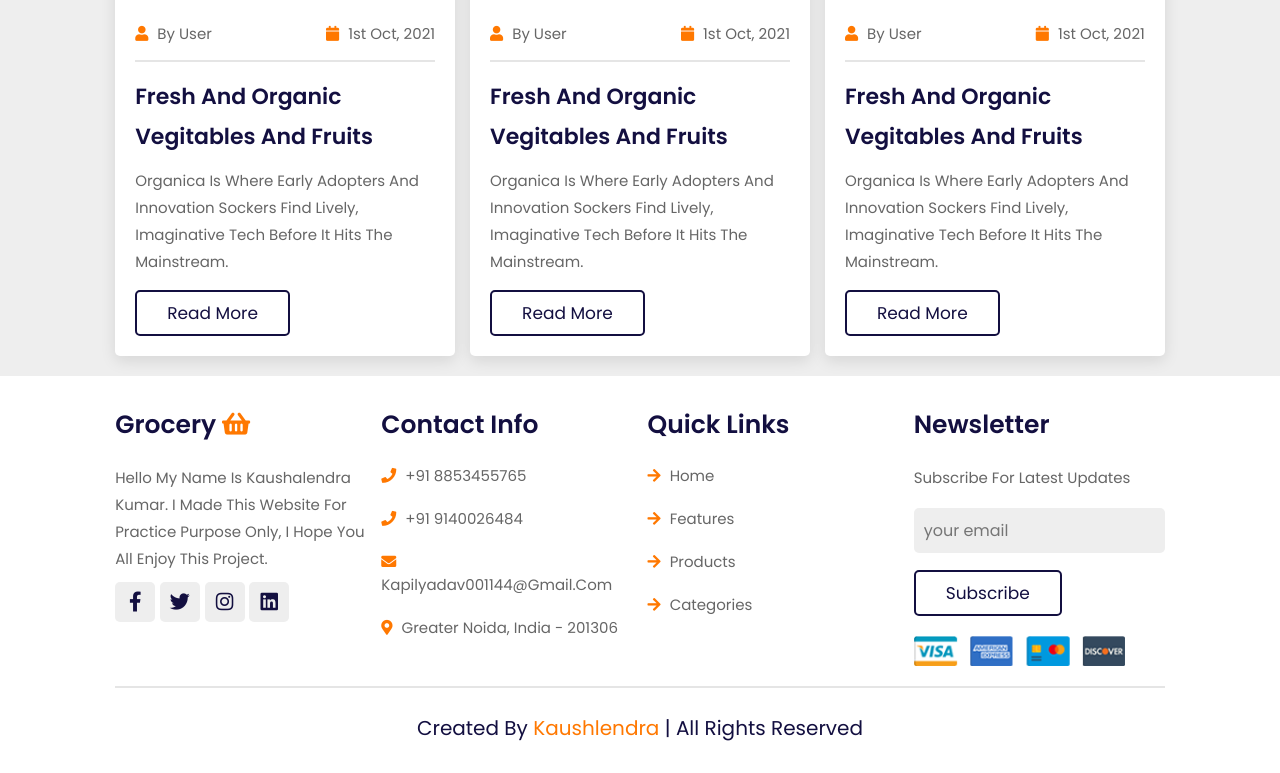
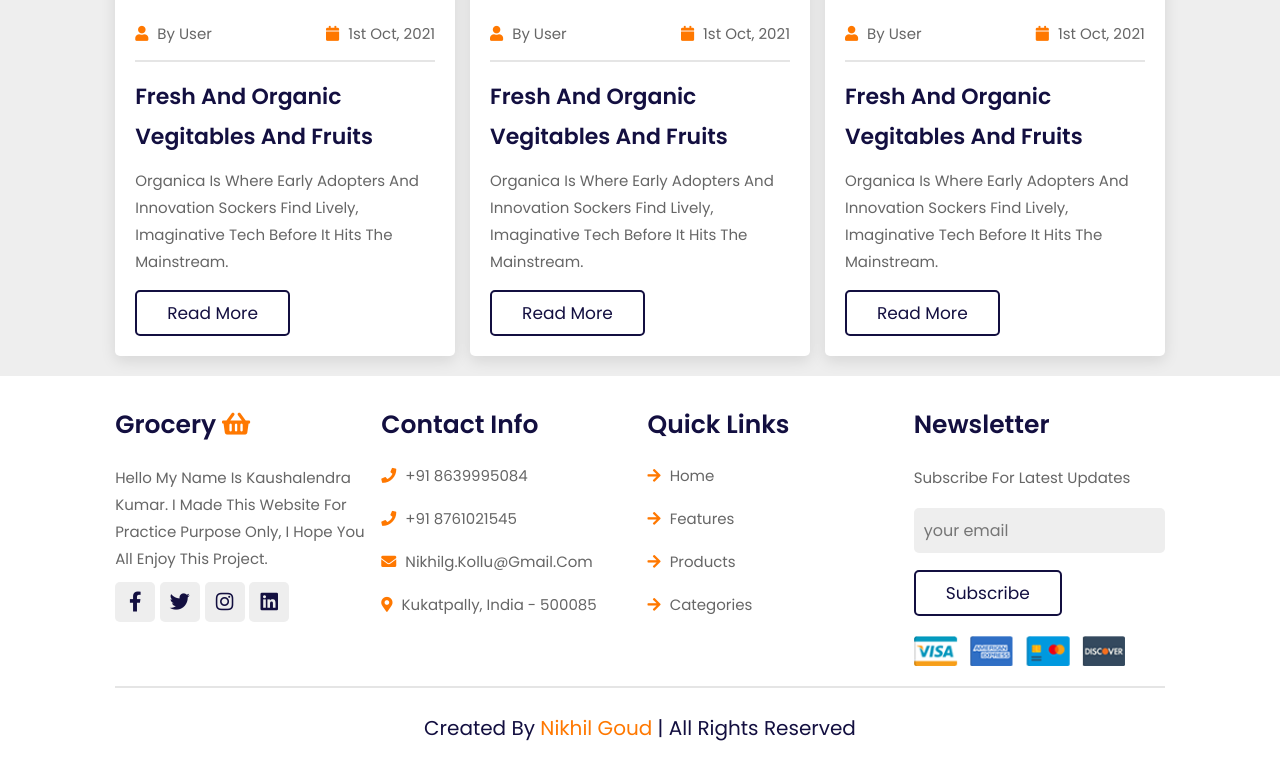
Before and after one commit to Nikhilgoud05/GrocerySTore, a plain HTML site: page Grocery-Project-Using-HTML-CSS-JAVASCRIPT-main/Grocy project/index.html in a window 1280 px wide. Shown: the part 3866-4639 px from the top of the page. Drawn offline with nearby package versions, Linux system fonts and the light colour scheme.

Commit message:
Add files via upload

```diff
--- a/Grocery-Project-Using-HTML-CSS-JAVASCRIPT-main/Grocy project/index.html
+++ b/Grocery-Project-Using-HTML-CSS-JAVASCRIPT-main/Grocy project/index.html
@@ -475,10 +475,10 @@
 
         <div class="box">
             <h3>contact info</h3>
-            <a href="#" class="links"> <i class="fas fa-phone"></i> +91 8853455765 </a>
-            <a href="#" class="links"> <i class="fas fa-phone"></i> +91 9140026484 </a>
-            <a href="#" class="links"> <i class="fas fa-envelope"></i> kapilyadav001144@gmail.com </a>
-            <a href="#" class="links"> <i class="fas fa-map-marker-alt"></i> Greater Noida, india - 201306 </a>
+            <a href="#" class="links"> <i class="fas fa-phone"></i> +91 8639995084</a>
+            <a href="#" class="links"> <i class="fas fa-phone"></i> +91 8761021545 </a>
+            <a href="#" class="links"> <i class="fas fa-envelope"></i> nikhilg.kollu@gmail.com </a>
+            <a href="#" class="links"> <i class="fas fa-map-marker-alt"></i> Kukatpally, india - 500085 </a>
         </div>
 
         <div class="box">
@@ -499,7 +499,7 @@
 
     </div>
 
-    <div class="credit"> created by <span> Kaushlendra </span> | all rights reserved </div>
+    <div class="credit"> created by <span> nikhil goud </span> | all rights reserved </div>
 
 </section>
 
```
